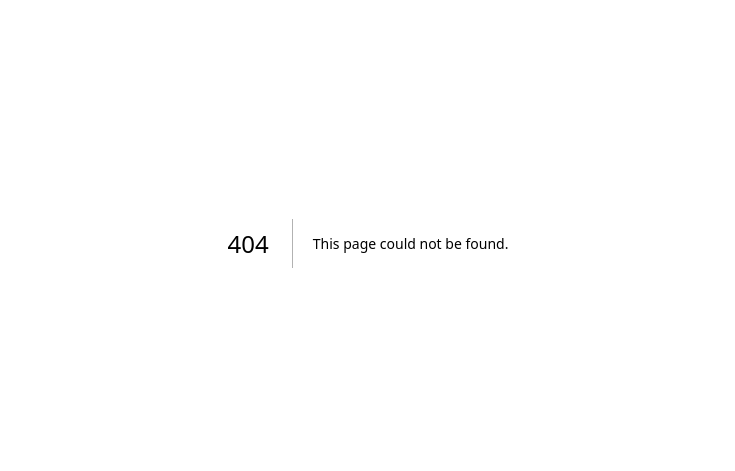
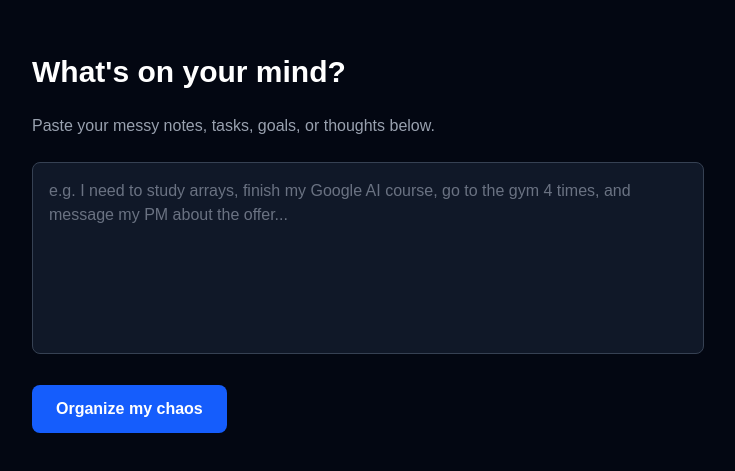
Before and after one commit to kevinqlu/kommanddesk, a Next.js app in the folder apps/web/: page /input in a window 1280 px wide. Before the commit this address had no page. Shown: the part 157-628 px from the top of the page, without its empty margins (272-1007 px from the left). Built offline with nearby package versions, Linux system fonts and the light colour scheme.

Commit message:
feat: add static note input UI at /input route

```diff
--- /dev/null
+++ b/apps/web/app/input/page.tsx
@@ -0,0 +1,19 @@
+export default function InputPage() {
+  return (
+    <main className="min-h-screen bg-gray-950 text-white flex flex-col items-center justify-center px-4">
+      <div className="max-w-2xl w-full space-y-6">
+        <h1 className="text-3xl font-bold">What's on your mind?</h1>
+        <p className="text-gray-400">
+          Paste your messy notes, tasks, goals, or thoughts below.
+        </p>
+        <textarea
+          className="w-full h-48 bg-gray-900 border border-gray-700 rounded-lg p-4 text-white placeholder-gray-500 resize-none focus:outline-none focus:border-blue-500"
+          placeholder="e.g. I need to study arrays, finish my Google AI course, go to the gym 4 times, and message my PM about the offer..."
+        />
+        <button className="bg-blue-600 hover:bg-blue-500 text-white font-semibold px-6 py-3 rounded-lg transition-colors">
+          Organize my chaos
+        </button>
+      </div>
+    </main>
+  )
+}
```
